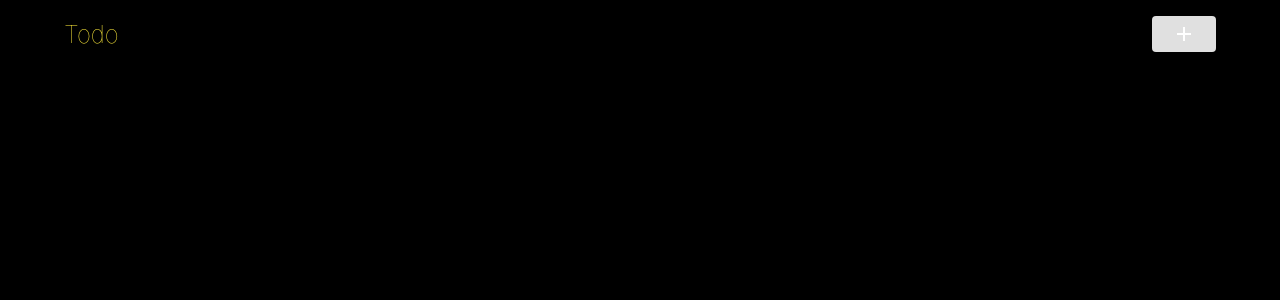
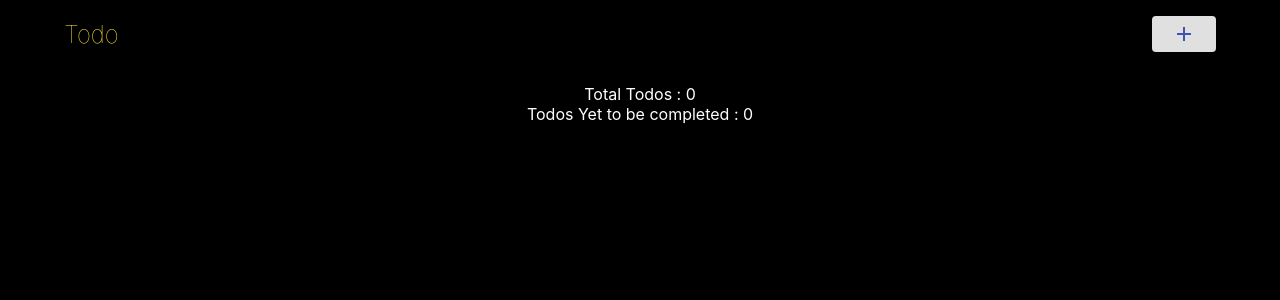
Before and after one commit to tanyagoyal15/todo-app-assignment, a React (Create React App) app: page / in a window 1280 px wide. Shown: the top 300 px of the page. Built offline with nearby package versions, Linux system fonts and the light colour scheme; the HTML template or start-up script is replaced by a standard one.

Commit message:
corrected iscompleted state and modified styling

```diff
--- a/src/App.css
+++ b/src/App.css
@@ -3,6 +3,28 @@ body {
     background-color: #000;
     color: #fff !important;
 }
+
+form {
+    text-align: center;
+}
+
+input {
+    width: 90%;
+    outline: none;
+    border-top: none;
+    border-left: none;
+    border-right: none;
+    border-bottom: 1px solid #ccc;
+    background-color: transparent;
+    color: #fff;
+    padding: 10px;
+    font-size: 20px;
+}
+
+li {
+    color : #fff !important;
+}
+
 
 .add-todo {
     margin: auto 5%;
@@ -17,33 +39,15 @@ body {
     font-weight: lighter;
 }
 
-form {
-    text-align: center;
-}
-
-
 .todo-item {
     margin: 0 auto !important;
     width: 90% !important;
     border-bottom: 1px solid #ccc;
     display: flex;
     justify-content: space-between;
+    align-items: center;
 }
 
-
-li , button{
-    color : #fff !important;
+.todos {
+    margin-top: 15px;
 }
-
-input {
-    width: 90%;
-    outline: none;
-    border-top: none;
-    border-left: none;
-    border-right: none;
-    border-bottom: 1px solid #ccc;
-    background-color: transparent;
-    color: #fff;
-    padding: 10px;
-    font-size: 20px;
-}
--- a/src/components/AddTodo.js
+++ b/src/components/AddTodo.js
@@ -27,7 +27,7 @@ export class AddTodo extends Component {
     render() {
         return (
             <form onSubmit={this.handleSubmit}>
-                <input name="text" value={this.state.text} onChange={this.handleChange} placeholder="Add todo..." />
+                <input type="text" name="text" placeholder="Add todo..." value={this.state.text} onChange={this.handleChange}/>
             </form>
         )
     }
--- a/src/components/MyTodos.js
+++ b/src/components/MyTodos.js
@@ -15,6 +15,10 @@ export class MyTodos extends Component {
                             />
                     })
                 }
+                <div className="todos">
+                    <div>Total Todos : {this.props.todos.length}</div>
+                    <div>Todos Yet to be completed : {this.props.todos.filter(todo => !todo.iscompleted).length}</div>
+                </div>
             </div>
         )
     }
--- a/src/components/TodoList.js
+++ b/src/components/TodoList.js
@@ -24,12 +24,19 @@ export class TodoList extends Component {
             todos : [...this.state.todos , todo],
         })
         localStorage.setItem("Todos", JSON.stringify([...this.state.todos, todo]));
+
+        this.setState({ addNewTodo : false})
     }
 
     toggleComplete = id => {
-        const { todos } = this.state;
+
+        const {todos} = this.state;
         const todoIndex = this.state.todos.findIndex(todo => todo.id === id);
-        todos[todoIndex].iscompleted = true;
+        if (!todos[todoIndex].iscompleted) {
+            todos[todoIndex].iscompleted = true;
+        } else if (todos[todoIndex].iscompleted) {
+            todos[todoIndex].iscompleted = false;
+        }
         this.updateTodo(todos);
         this.updateLocalStorage(todos);
     }
@@ -55,10 +62,9 @@ export class TodoList extends Component {
             <div>
                 <div className="add-todo">
                     <h2>Todo</h2>
-                    <Button variant="contained" color="#282828">
-                        <AddIcon onClick={this.handleClick} />
+                    <Button variant="contained" onClick={this.handleClick} >
+                        <AddIcon color="primary" />
                     </Button>
-                    {/* <button onClick={this.handleClick}>Add Todo</button> */}
                 </div>
                 {this.state.addNewTodo ? (<AddTodo onSubmit={this.addTodo}/>) : null }
                 <MyTodos todos={todos}
```
Also changed, not shown: src/components/Todo.js (+2 -2 lines).
